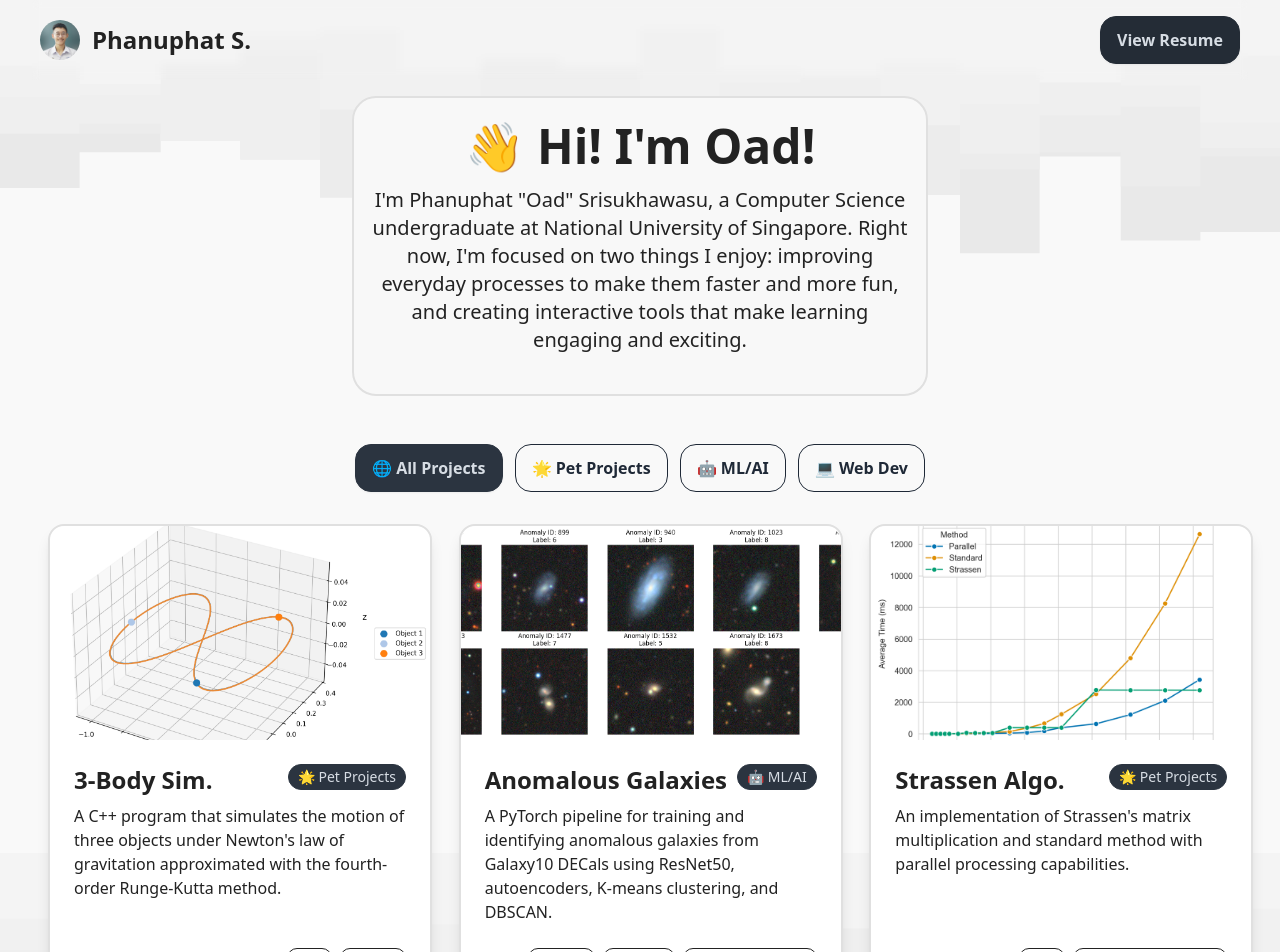
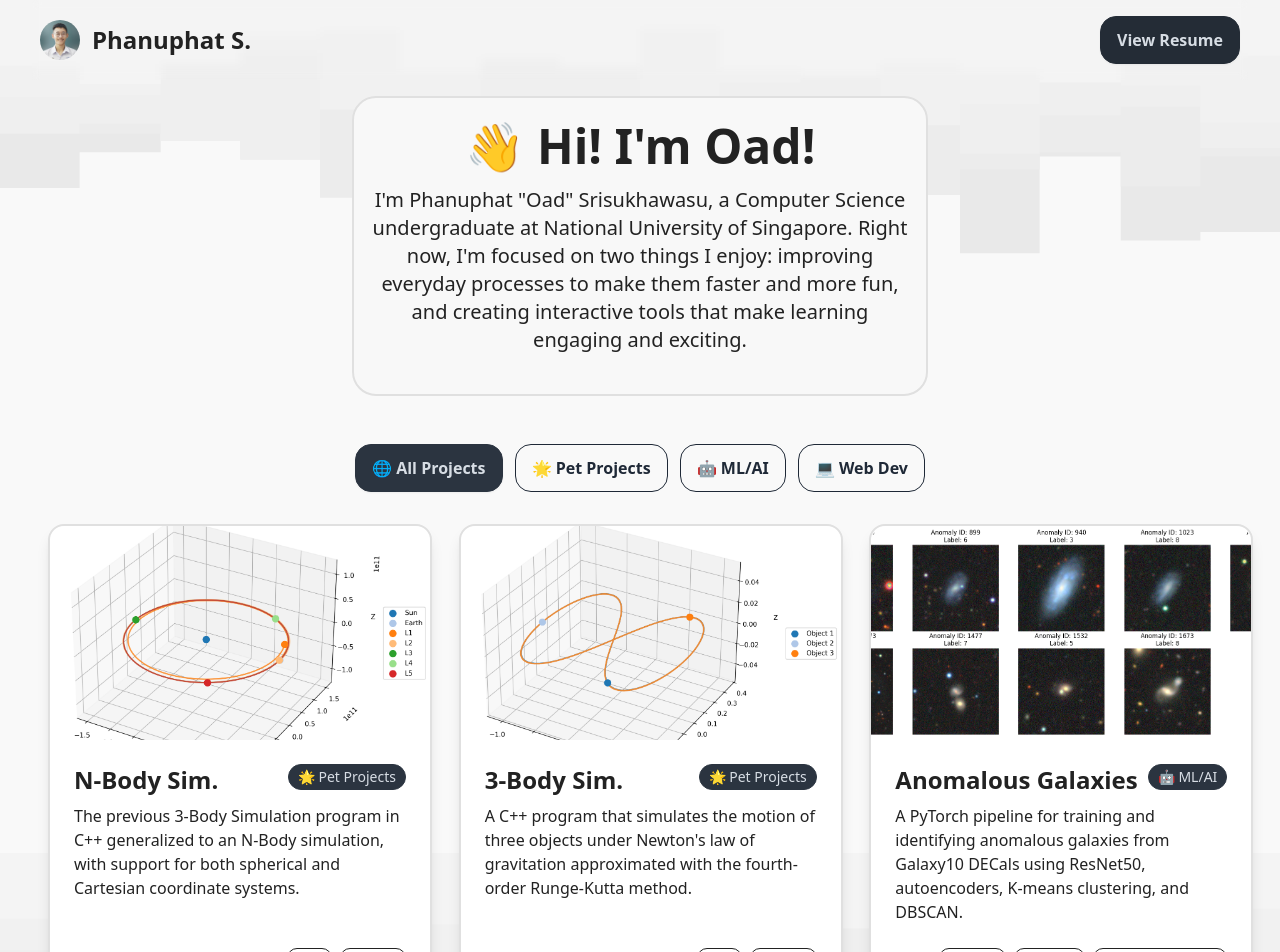
Before and after one commit to oadultradeepfield/phanuphats, a Next.js app: page / in a window 1280 px wide. Shown: the top 952 px of the page. Built offline with nearby package versions, Linux system fonts and the light colour scheme.

Commit message:
Update version

```diff
--- a/app/components/Projects.tsx
+++ b/app/components/Projects.tsx
@@ -4,6 +4,16 @@ import { useState } from "react";
 import ProjectCard from "./ProjectCard";
 
 const projects = [
+  {
+    imageUrl: "/n_bodies.webp",
+    imageAlt: "Generalized N-Body Simulation",
+    title: "N-Body Sim.",
+    description:
+      "The previous 3-Body Simulation program in C++ generalized to an N-Body simulation, with support for both spherical and Cartesian coordinate systems.",
+    category: "🌟 Pet Projects",
+    techStack: ["C++", "Python"],
+    link: "https://github.com/oadultradeepfield/generalized-n-body-simulation",
+  },
   {
     imageUrl: "/three_body_simulation.webp",
     imageAlt: "Three Body Simulation",
```
Also changed, not shown: public/n_bodies.webp (added).
